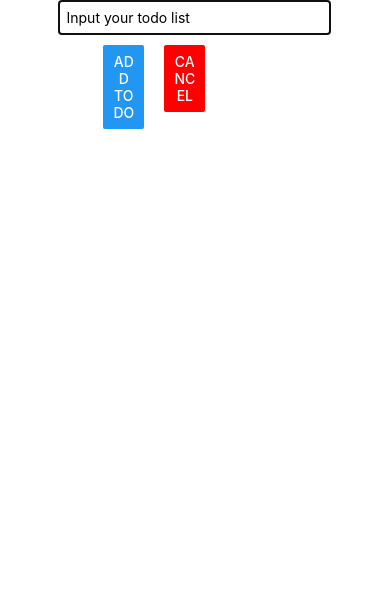
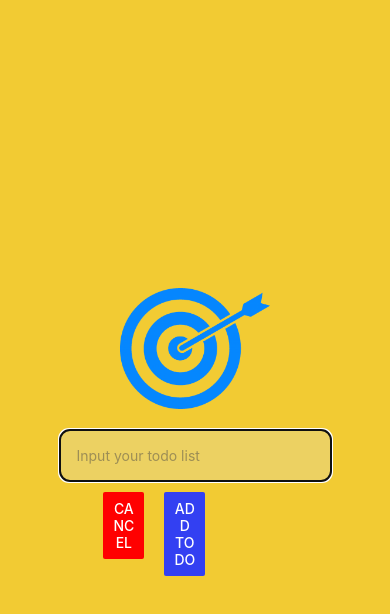
Before and after one commit to nguyenhuykhai/learn-react-native, a React Native app: screen / in a window 390 px wide. Both pictures are taken after a click on the button "ADD TODO". Shown: the top 614 px of the page. Built offline with nearby package versions, Linux system fonts and the light colour scheme.

Commit message:
🔖 LESSON 6
- Style for Modal
- Using Image component
- Finish chapter 2 React Native

```diff
--- a/App.js
+++ b/App.js
@@ -28,7 +28,7 @@ export default function App() {
 
   return (
     <View style={styles.container}>
-      <Button title='Add Todo' onPress={startAddTodoHandler}/>
+      <Button title='Add Todo' color="#3340F2" onPress={startAddTodoHandler}/>
       <InputTodo visible={isAddMode} cancelAddTodo={cancelAddTodoHandler} onAddTodo={handleAddTodo} />
       <View style={styles.listContainer}>
         <Text style={{ paddingBottom: 10, borderBottomWidth: 2, borderBottomColor: '#cccccc' }}>Todo list...</Text>
@@ -48,7 +48,6 @@ export default function App() {
 const styles = StyleSheet.create({
   container: {
     flex: 1,
-    backgroundColor: '#fff',
     paddingTop: 50,
     paddingHorizontal: 20,
   },
--- a/component/InputTodo.js
+++ b/component/InputTodo.js
@@ -1,5 +1,5 @@
 import { useState } from "react"
-import { StyleSheet, View, TextInput, Button, Modal } from "react-native"
+import { StyleSheet, View, TextInput, Button, Modal, Image } from "react-native"
 
 export default function InputTodo(props) {
     const [enterText, setEnterText] = useState('');
@@ -16,15 +16,16 @@ export default function InputTodo(props) {
     }
 
     return (
-        <Modal visible={props.visible} animationType="fade">
+        <Modal visible={props.visible} animationType="slide">
             <View style={styles.inputContainer}>
-                <TextInput style={{ width: '70%', padding: 8, marginRight: 2, borderWidth: 1, borderColor: '#cccccc' }} value={enterText} placeholder='Input your todo list' onChangeText={handleExterText} />
+                <Image source={require('../assets/images/todo.png')} style={styles.image} />
+                <TextInput style={styles.input} value={enterText} placeholder='Input your todo list' onChangeText={handleExterText} />
                 <View style={styles.buttonContainer}>
                     <View style={styles.button}>
-                        <Button title='Add Todo' onPress={handleAddTodo} />
+                        <Button title='Cancel' color="red" onPress={props.cancelAddTodo} />
                     </View>
                     <View style={styles.button}>
-                        <Button title='Cancel' color="red" onPress={props.cancelAddTodo} />
+                        <Button title='Add Todo' color="#3340F2" onPress={handleAddTodo} />
                     </View>
                 </View>
             </View>
@@ -34,12 +35,29 @@ export default function InputTodo(props) {
 
 const styles = StyleSheet.create({
     inputContainer: {
+        flex: 1,
         flexDirection: 'column',
         justifyContent: 'center',
         alignContent: 'center',
         alignItems: 'center',
         width: '100%',
-        paddingBottom: 20,
+        backgroundColor: '#F2CB33'
+    },
+    input: {
+        backgroundColor: '#ecd162',
+        width: '70%',
+        padding: 16,
+        color: '#9D8E55',
+        borderWidth: 2,
+        borderColor: '#9D8E55',
+        borderRadius: 10,
+    },
+    image: {
+        height: 121,
+        width: 150,
+        padding: 20,
+        margin: 20,
+        objectFit: 'cover',
     },
     buttonContainer: {
         flexDirection: 'row',
--- a/component/ListTodo.js
+++ b/component/ListTodo.js
@@ -18,7 +18,7 @@ const styles = StyleSheet.create({
     itemTodo: {
         marginTop: 10,
         height: 44,
-        backgroundColor: '#0081f1',
+        backgroundColor: '#3340F2',
         borderRadius: 5,
     },
     itemText: {
```
Also changed, not shown: assets/images/todo.png (added).
